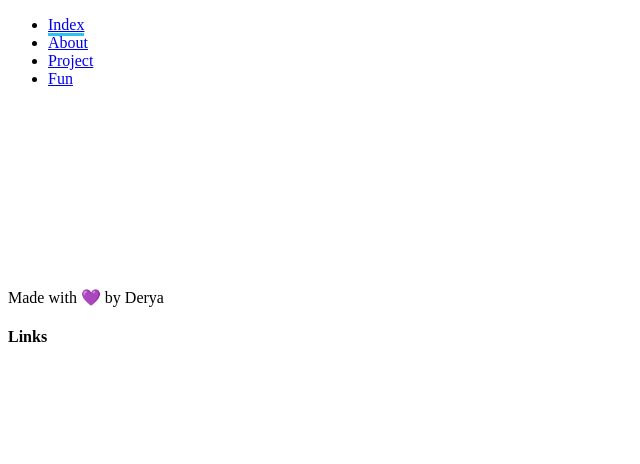
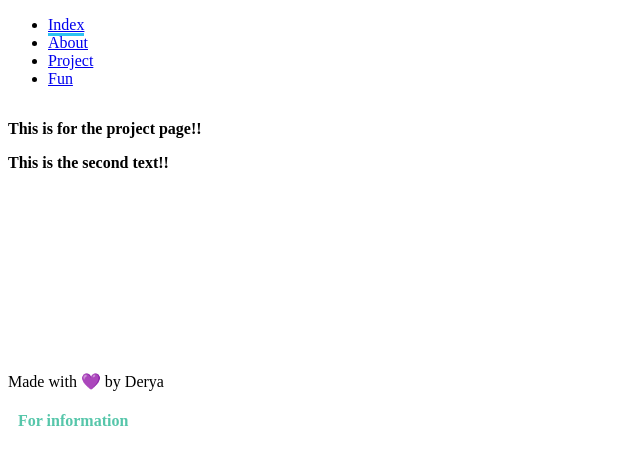
Before and after one commit to jdmar3-comp426/a01-ayredkklc, a website: page project.html in a window 1280 px wide. Shown: the whole page, without its empty margins (0-640 px from the left). Drawn offline with Linux system fonts and the light colour scheme.

Commit message:
added css and comments

```diff
--- a/project.html
+++ b/project.html
@@ -4,10 +4,9 @@
         <meta charset="UTF-8">
         <meta name="viewport" content="width=device-width, initial-scale=1.0">
         <title>PROJECT</title>
-        <link rel="stylesheet" href="./style.css">
+        <link rel="stylesheet" href="./styles.css">
     </head>
     <body>
-
         <ul>
             <li>
                 <a id="current" href="./index.html">Index</a>
@@ -22,6 +21,12 @@
                 <a href="./fun.html">Fun</a>
             </li>
         </ul>
+        <div class="projectc">
+            <p>This is for the project page!!</p>
+            <p class="hi">
+                This is the second text!!
+            </p>
+        </div>
         <footer class="footer-container text-center">
             <div class="container">
                 <div class="row">
@@ -30,7 +35,7 @@
                             Made with 💜 by Derya <i class="fas fa-map-marker-alt"></i>
                         </p>
                         <h4>
-                            Links
+                            <a>For information</a>
                             <a href="https://github.com/ayredkklc" target="_blank" rel="noopener noreferrer"><i class="fab fa-github"> </i></a>
                             <a href="https://linkedin.com/in/derya-kilic-656abb1b8/" target="_blank" rel="noopener noreferrer"><i class="fab fa-linkedin"></i></a>
                             <a href="mailto:derya.1kilic.3@gmail.com" target="_blank" rel="noopener noreferrer"><i class="far fa-envelope"></i></a>
--- a/style.css
+++ b/styles.css
@@ -61,3 +61,14 @@ div .h1{
     background-color: #b4d1cf;
 
 }
+
+/* ============================== project ============================== */
+.projectc{
+    margin-top: 4vh;
+    font-weight: 700;
+}
+#hi{
+    border-radius: 2em;
+    border-color: bisque;
+    font-stretch: condensed;
+}
```
Also changed, not shown: about.html (+2 -2 lines), fun.html (+2 -2 lines), index.html (+2 -3 lines).
